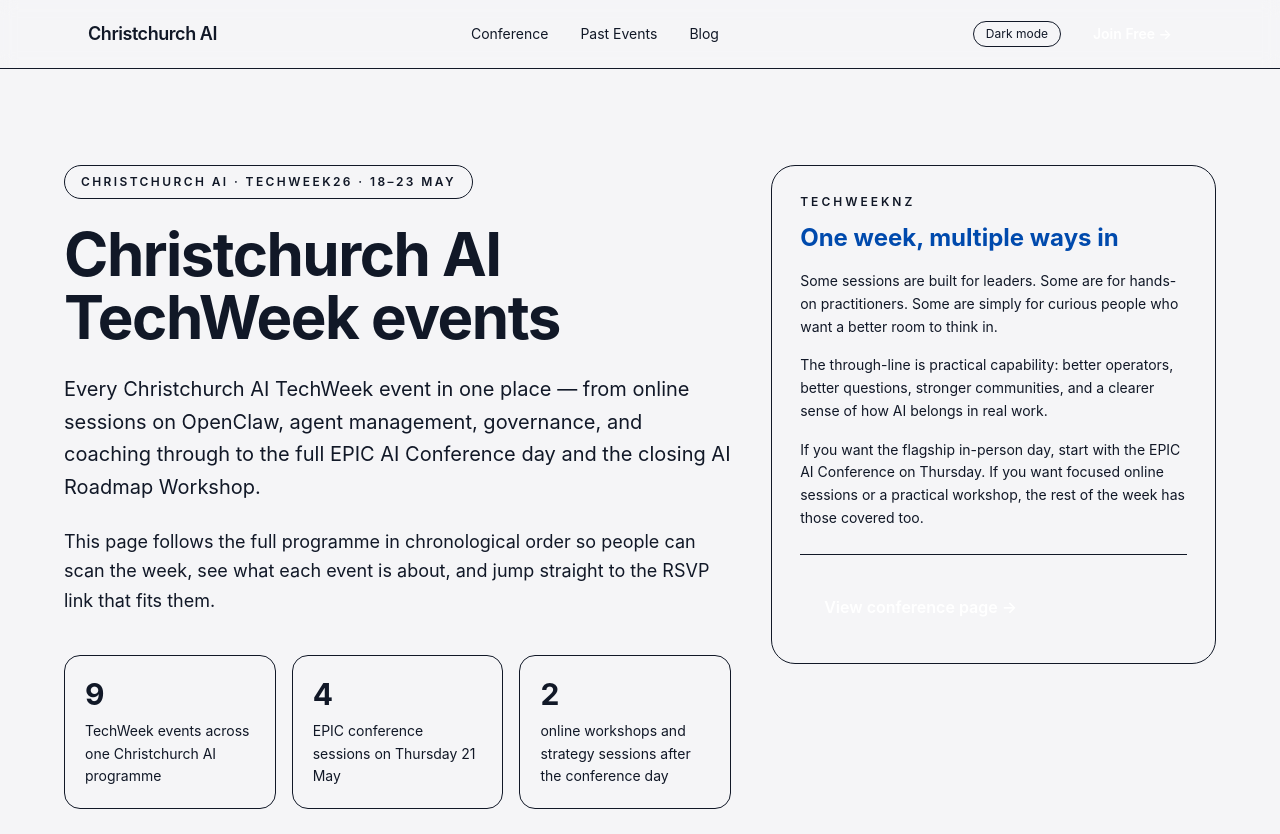
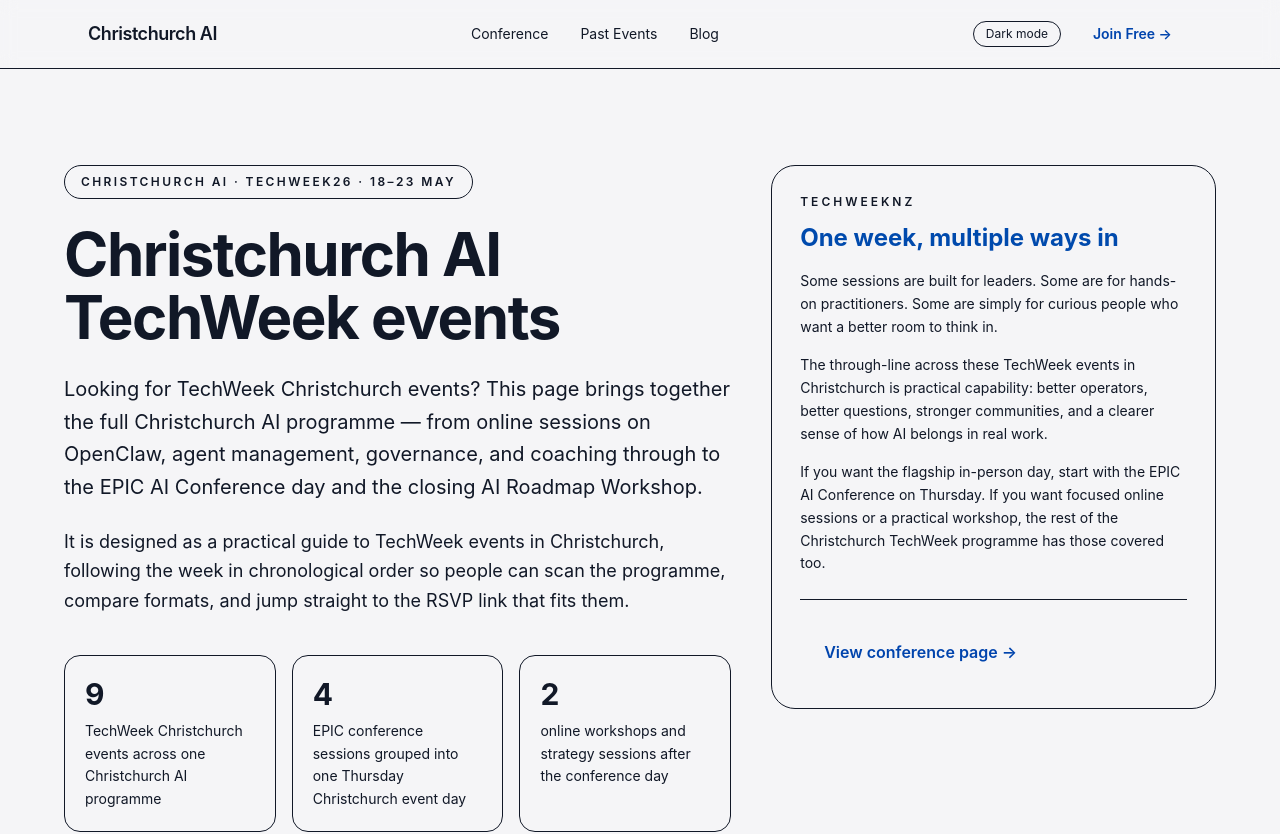
Before and after one commit to caelanhuntress/christchurch-ai, a Next.js app: page /techweek in a window 1280 px wide. Shown: the top 834 px of the page. Built offline with nearby package versions, Linux system fonts and the light colour scheme.

Commit message:
Polish TechWeek page styling and SEO

```diff
--- a/app/components/SiteHeader.tsx
+++ b/app/components/SiteHeader.tsx
@@ -32,7 +32,7 @@ export default function SiteHeader({ homeMode = false }: SiteHeaderProps) {
             href="https://meetup.com/christchurch-ai"
             target="_blank"
             rel="noopener noreferrer"
-            className="inline-block px-5 py-2 rounded-full font-semibold text-sm transition-all hover:opacity-90"
+            className="light-mode-accent-link inline-block px-5 py-2 rounded-full font-semibold text-sm transition-all hover:opacity-90"
             style={{ background: "var(--accent)", color: "#ffffff" }}
           >
             Join Free →
--- a/app/globals.css
+++ b/app/globals.css
@@ -57,6 +57,18 @@ body.theme-light a[style*="background: #004aad"]:hover,
 body.theme-light a[style*="background:#004aad"]:hover,
 body.theme-light a.hover\:bg-\[\#004aad\]:hover {
   color: #ffffff !important;
+}
+
+/* Selected CTA links on content pages should switch to blue text in light mode */
+body.theme-light .light-mode-accent-link {
+  background: transparent !important;
+  color: #0044ad !important;
+  box-shadow: inset 0 0 0 1px color-mix(in srgb, #0044ad 20%, var(--border));
+}
+
+body.theme-light .light-mode-accent-link:hover {
+  background: color-mix(in srgb, #0044ad 7%, transparent) !important;
+  color: #0044ad !important;
 }
 
 /* In light mode, dark photo-backed sections need light wrapper text,
--- a/app/techweek/page.tsx
+++ b/app/techweek/page.tsx
@@ -156,23 +156,29 @@ const events = [
   },
 ] as const;
 
+const leadInEvents = events.slice(0, 3);
+const thursdayEvents = events.slice(3, 7);
+const closingEvents = events.slice(7);
+
 export const metadata: Metadata = {
-  title: "TechWeek 2026 | Christchurch AI Events",
+  title: "TechWeek Christchurch 2026 | Christchurch TechWeek Events",
   description:
-    "All Christchurch AI TechWeek 2026 events in one place: online sessions, the EPIC AI Conference day, Coffee & Jam, and hands-on workshops with direct RSVP links.",
+    "Browse TechWeek Christchurch events in one place, including Christchurch AI online sessions, the EPIC AI Conference day, Coffee & Jam, and practical AI workshops across Ōtautahi.",
   keywords: [
-    "Christchurch AI TechWeek",
-    "TechWeek Christchurch AI events",
-    "EPIC AI Conference",
-    "AI Roadmap Workshop",
-    "AI Governance New Zealand",
-    "Managing AI Agents",
+    "techweek christchurch",
+    "techweek events in christchurch",
+    "christchurch techweek events",
+    "christchurch ai techweek",
+    "christchurch tech events may 2026",
+    "epic ai conference christchurch",
+    "ai events christchurch",
+    "techweek nz christchurch",
   ],
   alternates: { canonical: "https://christchurch-ai.com/techweek" },
   openGraph: {
-    title: "Christchurch AI TechWeek 2026",
+    title: "TechWeek Christchurch 2026 | Christchurch AI Events",
     description:
-      "A single landing page for every Christchurch AI TechWeek event, from OpenClaw office hours to the EPIC AI Conference and closing workshop.",
+      "A guide to TechWeek Christchurch events from Christchurch AI, including online sessions, the EPIC AI Conference programme, and closing workshops in Ōtautahi.",
     url: "https://christchurch-ai.com/techweek",
     siteName: "Christchurch AI",
     locale: "en_NZ",
@@ -181,9 +187,9 @@ export const metadata: Metadata = {
   },
   twitter: {
     card: "summary_large_image",
-    title: "Christchurch AI TechWeek 2026",
+    title: "TechWeek Christchurch 2026 | Christchurch AI Events",
     description:
-      "All Christchurch AI TechWeek events in one place, with images, descriptions, dates, and RSVP links.",
+      "TechWeek events in Christchurch, with AI sessions, EPIC conference details, dates, venues, and RSVP links in one place.",
     images: [socialImage.url],
   },
 };
@@ -257,9 +263,9 @@ const eventSchema = events.map((event) => ({
 const pageSchema = {
   "@context": "https://schema.org",
   "@type": "WebPage",
-  name: "Christchurch AI TechWeek 2026",
+  name: "TechWeek Christchurch 2026 | Christchurch AI",
   description:
-    "A landing page for Christchurch AI's TechWeek 2026 programme, including online sessions, the EPIC AI Conference day, and workshops.",
+    "A Christchurch AI landing page for TechWeek Christchurch 2026, covering online events, the EPIC AI Conference day, and practical workshops in Ōtautahi.",
   url: "https://christchurch-ai.com/techweek",
   publisher: {
     "@type": "Organization",
@@ -271,12 +277,21 @@ const pageSchema = {
 function EventSection({
   event,
   reverse,
+  background,
+  withTopBorder = true,
+  className = "px-6 py-14 md:py-18",
 }: {
   event: (typeof events)[number];
   reverse?: boolean;
+  background?: string;
+  withTopBorder?: boolean;
+  className?: string;
 }) {
   return (
-    <section className="px-6 py-14 md:py-18 border-t" style={{ borderColor: "var(--border)", background: reverse ? "var(--muted)" : "var(--background)" }}>
+    <section
+      className={`${className} ${withTopBorder ? "border-t" : ""}`.trim()}
+      style={{ borderColor: "var(--border)", background: background ?? (reverse ? "var(--muted)" : "var(--background)") }}
+    >
       <div className="max-w-7xl mx-auto">
         <div className={`grid gap-8 lg:gap-10 items-center ${reverse ? "lg:grid-cols-[1.05fr_0.95fr]" : "lg:grid-cols-[0.95fr_1.05fr]"}`}>
           <div className={reverse ? "lg:order-2" : ""}>
@@ -349,15 +364,15 @@ export default function TechWeekPage() {
                 TechWeek events
               </h1>
               <p className="text-lg md:text-xl leading-relaxed max-w-3xl mb-6" style={{ color: "var(--foreground)" }}>
-                Every Christchurch AI TechWeek event in one place — from online sessions on OpenClaw, agent management, governance, and coaching through to the full EPIC AI Conference day and the closing AI Roadmap Workshop.
+                Looking for TechWeek Christchurch events? This page brings together the full Christchurch AI programme — from online sessions on OpenClaw, agent management, governance, and coaching through to the EPIC AI Conference day and the closing AI Roadmap Workshop.
               </p>
               <p className="text-lg leading-relaxed max-w-3xl mb-10" style={{ color: "var(--foreground)" }}>
-                This page follows the full programme in chronological order so people can scan the week, see what each event is about, and jump straight to the RSVP link that fits them.
+                It is designed as a practical guide to TechWeek events in Christchurch, following the week in chronological order so people can scan the programme, compare formats, and jump straight to the RSVP link that fits them.
               </p>
               <div className="grid sm:grid-cols-3 gap-4">
                 {[
-                  { stat: "9", label: "TechWeek events across one Christchurch AI programme" },
-                  { stat: "4", label: "EPIC conference sessions on Thursday 21 May" },
+                  { stat: "9", label: "TechWeek Christchurch events across one Christchurch AI programme" },
+                  { stat: "4", label: "EPIC conference sessions grouped into one Thursday Christchurch event day" },
                   { stat: "2", label: "online workshops and strategy sessions after the conference day" },
                 ].map((item) => (
                   <div key={item.label} className="rounded-2xl border p-5" style={{ borderColor: "var(--border)", background: "var(--background)" }}>
@@ -379,13 +394,13 @@ export default function TechWeekPage() {
               <h2 className="text-2xl font-bold mb-4" style={{ color: "#004aad" }}>One week, multiple ways in</h2>
               <div className="space-y-4 text-sm leading-relaxed" style={{ color: "var(--text-muted)" }}>
                 <p>Some sessions are built for leaders. Some are for hands-on practitioners. Some are simply for curious people who want a better room to think in.</p>
-                <p>The through-line is practical capability: better operators, better questions, stronger communities, and a clearer sense of how AI belongs in real work.</p>
-                <p>If you want the flagship in-person day, start with the EPIC AI Conference on Thursday. If you want focused online sessions or a practical workshop, the rest of the week has those covered too.</p>
+                <p>The through-line across these TechWeek events in Christchurch is practical capability: better operators, better questions, stronger communities, and a clearer sense of how AI belongs in real work.</p>
+                <p>If you want the flagship in-person day, start with the EPIC AI Conference on Thursday. If you want focused online sessions or a practical workshop, the rest of the Christchurch TechWeek programme has those covered too.</p>
               </div>
               <div className="mt-6 pt-6 border-t" style={{ borderColor: "var(--border)" }}>
                 <a
                   href="https://christchurch-ai.com/epic-ai-conference"
-                  className="inline-block px-6 py-4 rounded-full font-semibold text-base transition-all hover:opacity-90"
+                  className="light-mode-accent-link inline-block px-6 py-4 rounded-full font-semibold text-base transition-all hover:opacity-90"
                   style={{ background: "var(--accent)", color: "#ffffff" }}
                 >
                   View conference page →
@@ -400,20 +415,62 @@ export default function TechWeekPage() {
             <div className="text-xs font-semibold uppercase tracking-[0.25em] mb-3" style={{ color: "var(--accent)" }}>
               Programme overview
             </div>
-            <h2 className="text-3xl md:text-4xl font-bold mb-5" style={{ color: "#004aad" }}>Christchurch AI across TechWeek</h2>
+            <h2 className="text-3xl md:text-4xl font-bold mb-5" style={{ color: "#004aad" }}>TechWeek events in Christchurch, mapped out</h2>
             <div className="space-y-4 text-base leading-relaxed max-w-4xl" style={{ color: "var(--text-muted)" }}>
               <p>
                 The week starts online with OpenClaw office hours and a session on managing AI agents, moves into governance and leadership, then expands into a full in-person conference day at EPIC with workshops, founder networking, talks, and a closing panel.
               </p>
               <p>
-                Friday and Saturday shift back into smaller-format practical sessions: one designed for reflection and coaching, the other for turning AI interest into a concrete roadmap for adoption.
+                Friday and Saturday shift back into smaller-format practical sessions: one designed for reflection and coaching, the other for turning AI interest into a concrete roadmap for adoption. If you are searching for Christchurch tech events during TechWeek26, this page is the fastest way to see the full AI-focused run sheet.
               </p>
             </div>
           </div>
         </section>
 
-        {events.map((event, index) => (
+        {leadInEvents.map((event, index) => (
           <EventSection key={event.slug} event={event} reverse={index % 2 === 1} />
+        ))}
+
+        <section className="px-6 py-16 border-t" style={{ borderColor: "var(--border)", background: "var(--background)" }}>
+          <div
+            className="max-w-6xl mx-auto rounded-[2rem] border overflow-hidden"
+            style={{
+              borderColor: "var(--border)",
+              background: "color-mix(in srgb, var(--muted) 84%, var(--accent) 16%)",
+            }}
+          >
+            <div className="px-6 md:px-8 py-8 md:py-10 border-b" style={{ borderColor: "var(--border)" }}>
+              <div className="text-xs font-semibold uppercase tracking-[0.25em] mb-3" style={{ color: "var(--accent)" }}>
+                Thursday 21 May · EPIC conference day
+              </div>
+              <h2 className="text-3xl md:text-4xl font-bold mb-4" style={{ color: "#004aad" }}>
+                One in-person TechWeek Christchurch event, four connected sessions
+              </h2>
+              <div className="space-y-4 text-base leading-relaxed max-w-4xl" style={{ color: "var(--text-muted)" }}>
+                <p>
+                  These four Thursday sessions work best as one continuous Christchurch TechWeek experience at EPIC: practical workshops in the morning, founder networking over lunch, implementation-focused presentations in the afternoon, and a closing panel on leadership and trust.
+                </p>
+                <p>
+                  If you are prioritising one flagship day among TechWeek events in Christchurch, this is it.
+                </p>
+              </div>
+            </div>
+
+            {thursdayEvents.map((event, index) => (
+              <EventSection
+                key={event.slug}
+                event={event}
+                reverse={index % 2 === 1}
+                background="transparent"
+                withTopBorder={index !== 0}
+                className="px-6 md:px-8 py-12 md:py-14"
+              />
+            ))}
+          </div>
+        </section>
+
+        {closingEvents.map((event, index) => (
+          <EventSection key={event.slug} event={event} reverse={index % 2 === 0} />
         ))}
       </main>
 
```
